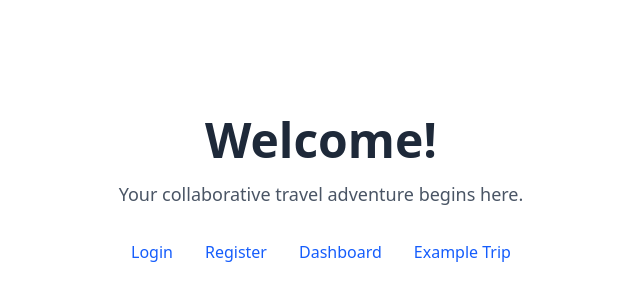
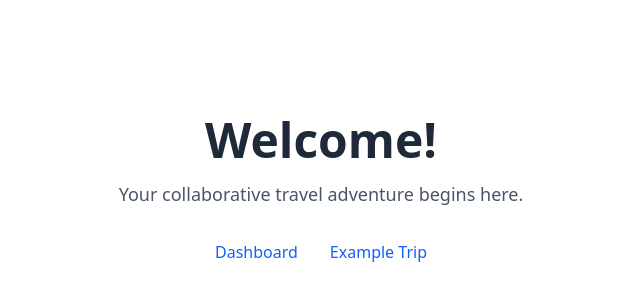
Before and after one commit to ducqluong/trip-collab, a Next.js app in the folder frontend/: page / in a window 1280 px wide. Shown: the part 210-510 px from the top of the page, without its empty margins (319-959 px from the left). Built offline with nearby package versions, Linux system fonts and the light colour scheme.

Commit message:
Remove login and register links from the homepage navigation

```diff
--- a/frontend/src/app/page.tsx
+++ b/frontend/src/app/page.tsx
@@ -9,15 +9,6 @@ export default function HomePage() {
         Your collaborative travel adventure begins here.
       </p>
       <nav className="mt-8">
-        <Link href="/login" className="text-blue-600 hover:underline mx-4">
-          Login
-        </Link>
-        <Link
-          href="/register"
-          className="text-blue-600 hover:underline mx-4"
-        >
-          Register
-        </Link>
         <Link
           href="/dashboard"
           className="text-blue-600 hover:underline mx-4"
```
